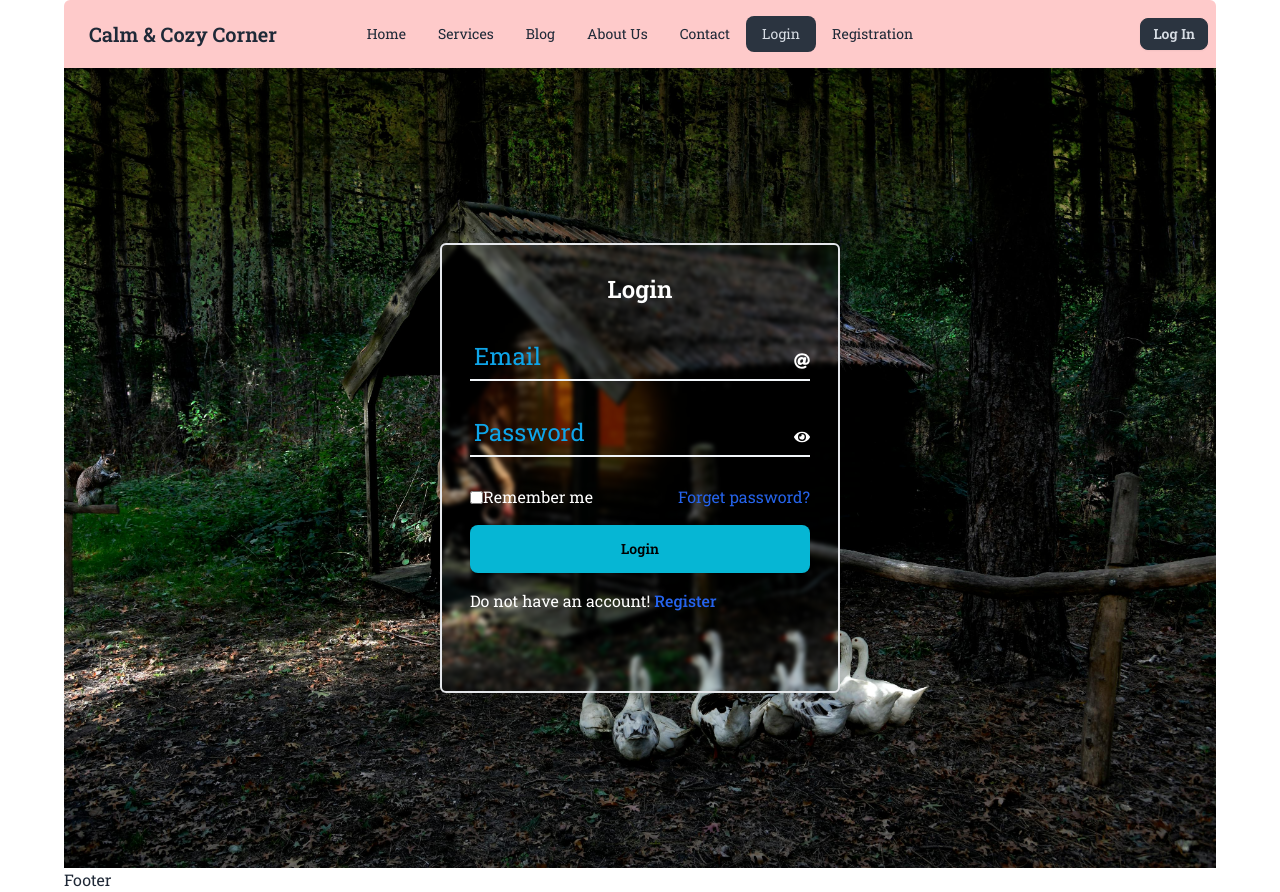
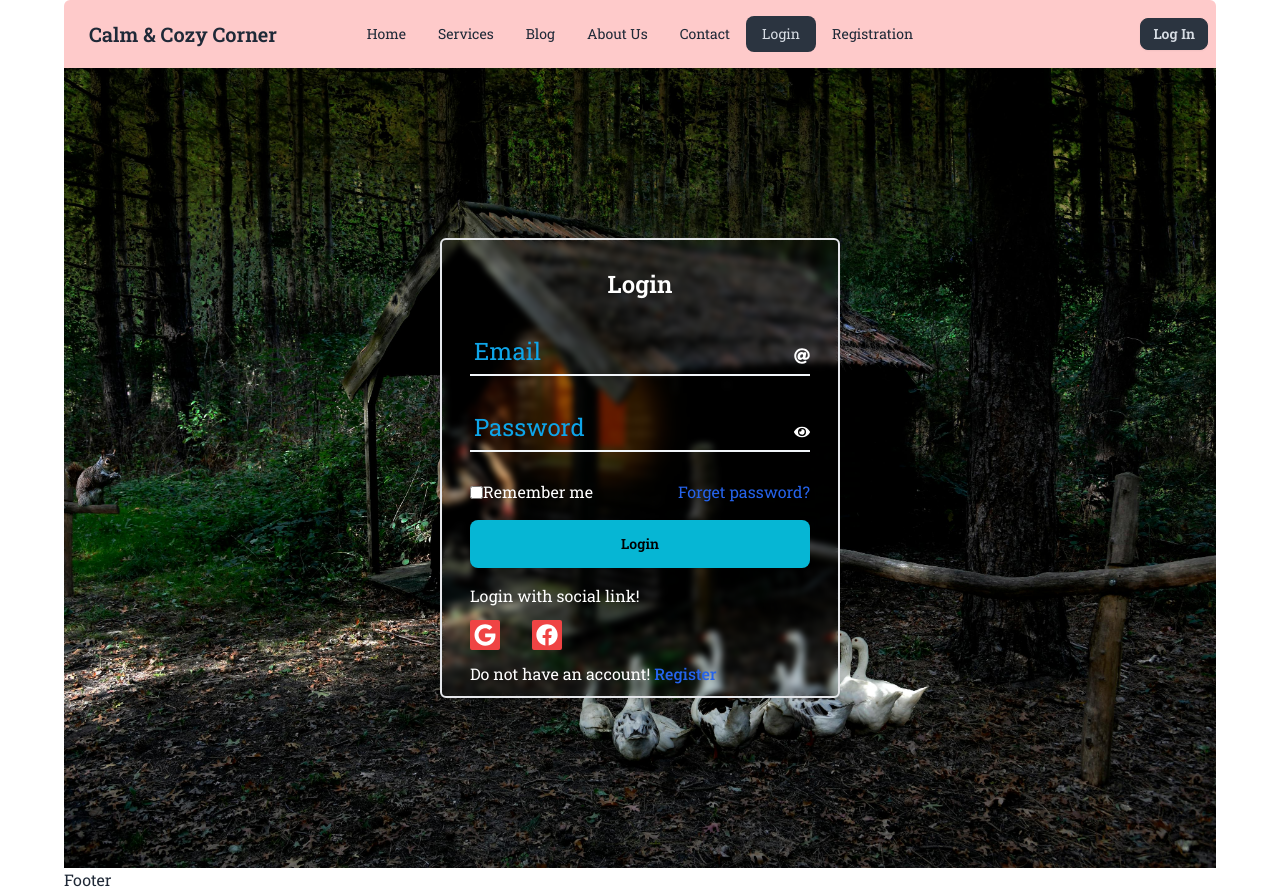
Before and after one commit to ahshobuj1/real-estate-react, a React (Vite) app: page /login in a window 1280 px wide. Built offline with nearby package versions, Linux system fonts and the light colour scheme; no server answers.

Commit message:
added Google login

```diff
--- a/src/context/UserContext.jsx
+++ b/src/context/UserContext.jsx
@@ -3,12 +3,15 @@ import PropTypes from 'prop-types';
 import auth from '../firebase/firebase.config';
 import {
     createUserWithEmailAndPassword,
+    GoogleAuthProvider,
     onAuthStateChanged,
     signInWithEmailAndPassword,
+    signInWithPopup,
     signOut,
 } from 'firebase/auth';
 
 export const AuthContext = createContext();
+const provider = new GoogleAuthProvider();
 
 const UserContext = ({children}) => {
     const [user, setUser] = useState('');
@@ -24,6 +27,11 @@ const UserContext = ({children}) => {
     const loginUser = (email, password) => {
         setLoading(true);
         return signInWithEmailAndPassword(auth, email, password);
+    };
+
+    // Login with Google social link
+    const loginWithGoogle = () => {
+        return signInWithPopup(auth, provider);
     };
 
     // Logout user
@@ -48,7 +56,14 @@ const UserContext = ({children}) => {
         return () => unsubscribe();
     }, []);
 
-    const authInfo = {createUser, loginUser, logOutUser, user, loading};
+    const authInfo = {
+        createUser,
+        loginUser,
+        logOutUser,
+        user,
+        loading,
+        loginWithGoogle,
+    };
 
     return (
         <AuthContext.Provider value={authInfo}>{children}</AuthContext.Provider>
--- a/src/pages/Login/Login.jsx
+++ b/src/pages/Login/Login.jsx
@@ -1,6 +1,6 @@
 import {Link, useLocation} from 'react-router-dom';
 import './Login.css';
-import {FaAt, FaEyeSlash, FaEye} from 'react-icons/fa';
+import {FaAt, FaEyeSlash, FaEye, FaGoogle, FaFacebook} from 'react-icons/fa';
 import {useContext, useState} from 'react';
 import {AuthContext} from '../../context/UserContext';
 import {ToastContainer, toast} from 'react-toastify';
@@ -8,7 +8,7 @@ import 'react-toastify/dist/ReactToastify.css';
 
 const Login = () => {
     const [show, setShow] = useState(false);
-    const {loginUser} = useContext(AuthContext);
+    const {loginUser, loginWithGoogle} = useContext(AuthContext);
     const location = useLocation();
     console.log(location);
 
@@ -28,10 +28,19 @@ const Login = () => {
             .catch((err) => console.log(err.message));
     };
 
+    const handleGoogleLogin = () => {
+        loginWithGoogle()
+            .then((res) => {
+                console.log('google login', res.user);
+                toast('Login successfully!');
+            })
+            .catch((err) => console.log(err.message));
+    };
+
     return (
         <>
             <div className="hero  bg-[url(src/assets/sign-in-up.jpg)] min-h-screen flex justify-center items-center">
-                <div className="sm:min-w-80  md:w-[400px] h-[450px] p-7 backdrop-blur-[2px] border-2 text-white rounded-md">
+                <div className="sm:min-w-80 md:w-[400px] h-[460px] p-7 backdrop-blur-[3px] border-2 text-white rounded-md">
                     <h2 className="text-2xl text-center font-semibold">
                         Login
                     </h2>
@@ -90,6 +99,16 @@ const Login = () => {
                         </button>
                         <ToastContainer />
 
+                        <p>Login with social link! </p>
+                        <div className="flex space-x-8 items-center my-3">
+                            <a onClick={handleGoogleLogin}>
+                                <FaGoogle className="text-3xl p-1 rounded-sm bg-red-500" />
+                            </a>
+                            <a>
+                                <FaFacebook className="text-3xl p-1 rounded-sm bg-red-500" />
+                            </a>
+                        </div>
+
                         <p>
                             Do not have an account!{' '}
                             <Link
```
